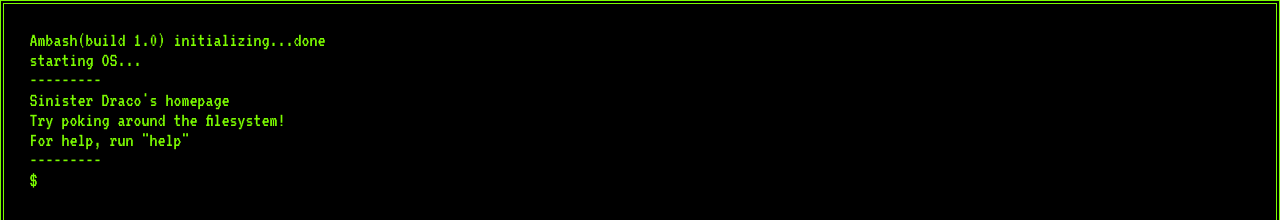
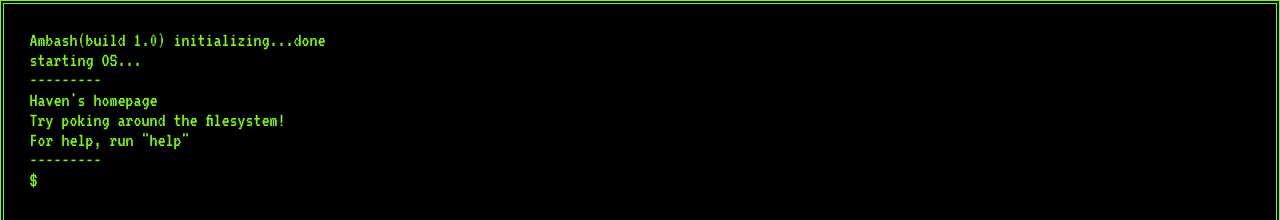
Before and after one commit to AYAN-AMBESH/portfolio, a plain HTML site: page index.html in a window 1280 px wide. Shown: the top 220 px of the page. Drawn offline with Linux system fonts and the light colour scheme.

Commit message:
Changed name

```diff
--- a/index.html
+++ b/index.html
@@ -11,7 +11,7 @@
 Ambash(build 1.0) initializing...done
 starting OS...
 ---------
-Sinister Draco's homepage
+Haven's homepage
 Try poking around the filesystem!
 For help, run "help"
 ---------</pre
```
Also changed, not shown: templates/index.html (+1 -1 lines).
